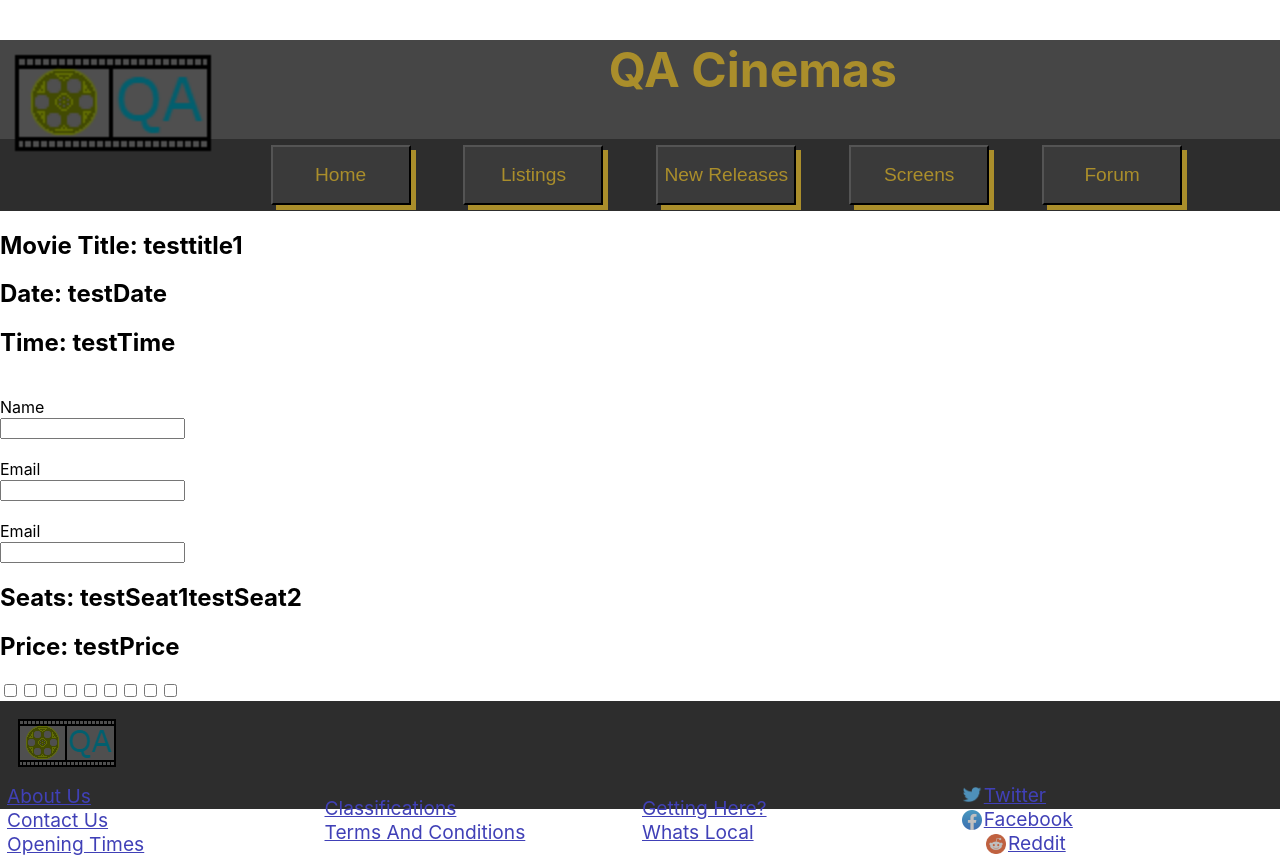
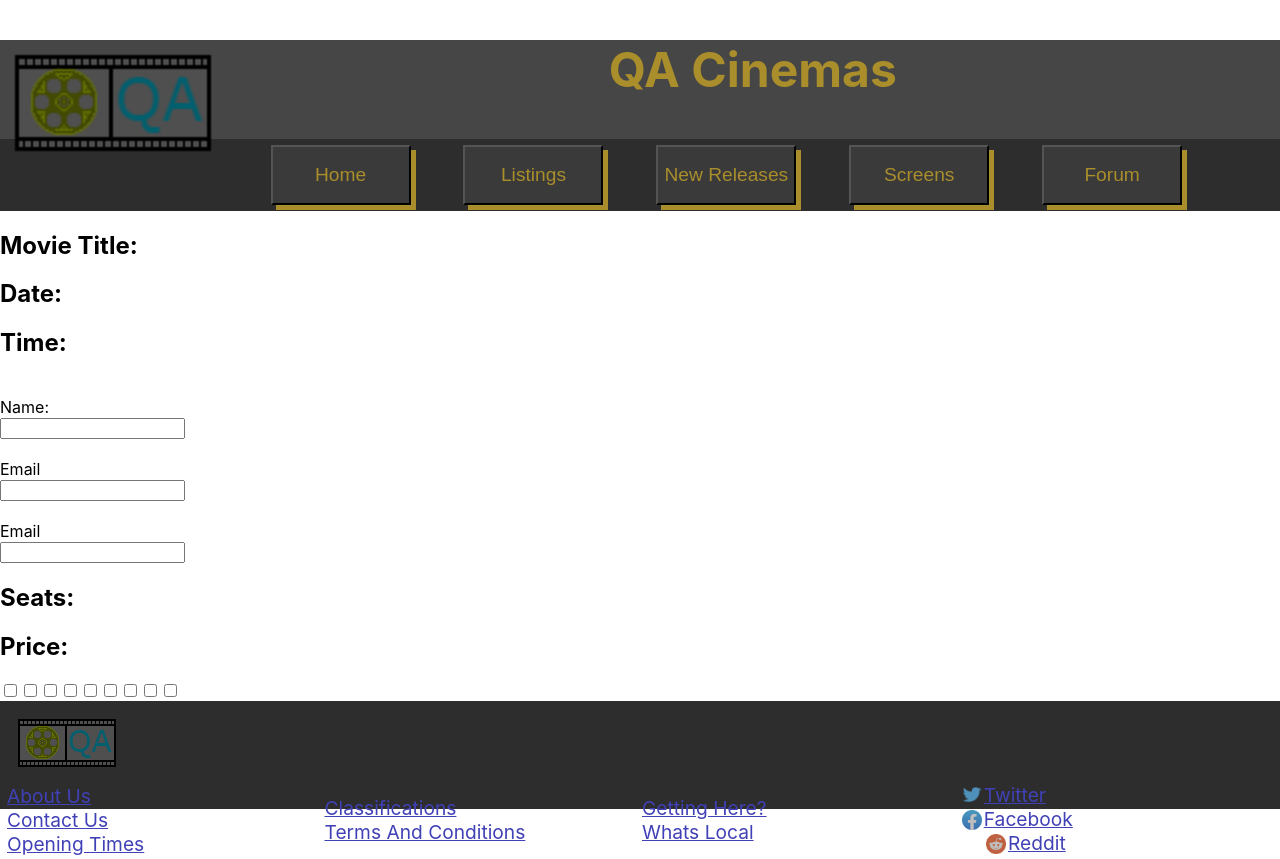
Before and after one commit to MegaSharkRhinonado/QAProject3, a React (Create React App) app in the folder megasharkrhinonado/: page /Bookings in a window 1280 px wide. Built offline with nearby package versions, Linux system fonts and the light colour scheme.

Commit message:
MEG-12 #MD: Initial files for bookings page

```diff
--- a/megasharkrhinonado/src/Components/Bookings/BookingsCards/BCard01.jsx
+++ b/megasharkrhinonado/src/Components/Bookings/BookingsCards/BCard01.jsx
@@ -1,10 +1,10 @@
 
 import BC11 from "../BookingsComp/BC11"
 
-const BCard01 = () => {
+const BCard01 = (data) => {
     return (
         <>
-        <BC11 />
+        <BC11 data={data}/>
         </>
      );
 }
--- a/megasharkrhinonado/src/Components/Bookings/BookingsComp/BC11.jsx
+++ b/megasharkrhinonado/src/Components/Bookings/BookingsComp/BC11.jsx
@@ -1,9 +1,3 @@
-
-// Please change and set these to what they should show
-let movieTitle = "testtitle1";
-let date = "testDate";
-let time= "testTime";
-
 // will need method to link to seating plan seats that have been selected
 let seats = ["testSeat1","testSeat2"];
 
@@ -11,15 +5,16 @@ let seats = ["testSeat1","testSeat2"];
 let price = "testPrice";
 
 
-const BC11 = () => {
+const BC11 = (data) => {
+
     return (
         <>
-            <h2>Movie Title: {movieTitle} </h2>
-            <h2>Date: {date}</h2>
-            <h2>Time: {time}</h2>
+            <h2>Movie Title: {data.movieTitle} </h2>
+            <h2>Date: {data.date}</h2>
+            <h2>Time: {data.time}</h2>
             <div>
                     <label>
-                    <br />Name</label>
+                    <br />Name: </label>
                     <br /> <input type="text" id="name" />
             </div>
             <div>
@@ -33,8 +28,8 @@ const BC11 = () => {
                     <br /> <input type="number" id="children" />
             </div>
 
-            <h2>Seats: {seats}</h2>
-            <h2>Price: {price}</h2>
+            <h2>Seats: {data.seats}</h2>
+            <h2>Price: {data.amount}</h2>
        </>
      );
 }
--- a/megasharkrhinonado/src/Components/Bookings/booking.jsx
+++ b/megasharkrhinonado/src/Components/Bookings/booking.jsx
@@ -1,10 +1,10 @@
 import BCard01 from "./BookingsCards/BCard01";
 import BCard02 from "./BookingsCards/BCard02"
 
-const Booking = () => {
+const Booking = (data) => {
     return (
         <>
-            <BCard01 />
+            <BCard01 data={data}/>
             <BCard02 />
         </>
      );
--- /dev/null
+++ b/megasharkrhinonado/src/Components/ListingGallery/ListingComp/LGC01.jsx
@@ -0,0 +1,17 @@
+const LGC01 = ({data}) => {
+    return (
+        <>
+            <div>
+                <img src={data.movieImage} alt="PictureOfCinema" width="350px" />
+                <h1>{data.movieTitle}</h1>
+                <h3>{data.description}</h3>
+            </div>
+
+            <h2>showing times</h2>
+            <h3>{data.movieShowings}</h3>
+            <h2>directors and actors test 1 Lorem ipsum dolor sit amet consectetur, adipisicing elit. Accusamus esse voluptatibus maxime neque, molestiae, nulla voluptatum soluta perferendis quasi magni voluptas aliquid velit distinctio, at quos voluptates ea minus temporibus.</h2>
+        </>
+    );
+}
+
+export default LGC01;
--- a/megasharkrhinonado/src/Components/ListingGallery/listingGallery.jsx
+++ b/megasharkrhinonado/src/Components/ListingGallery/listingGallery.jsx
@@ -1,4 +1,19 @@
+import LGC01 from "./ListingsComp/LGC01";
+import axios from "axios";
+import React, { useState } from "react";
+
+
 const ListingGallery = () => {
+
+    const [listings, setListings] = useState([]);
+
+    const getListings = useEffect(() => {
+        axios.get("http://localhost:3000/movies/getAll")
+
+        return () => {
+            cleanup
+        };
+    }, [input]);
     return (
         <>
             <h2>Listing Gallery</h2>
```
Also changed, not shown: megasharkrhinonado/src/Components/ListingGallery/ListingsCards/LGCard01.jsx (added, +11 -0 lines).
